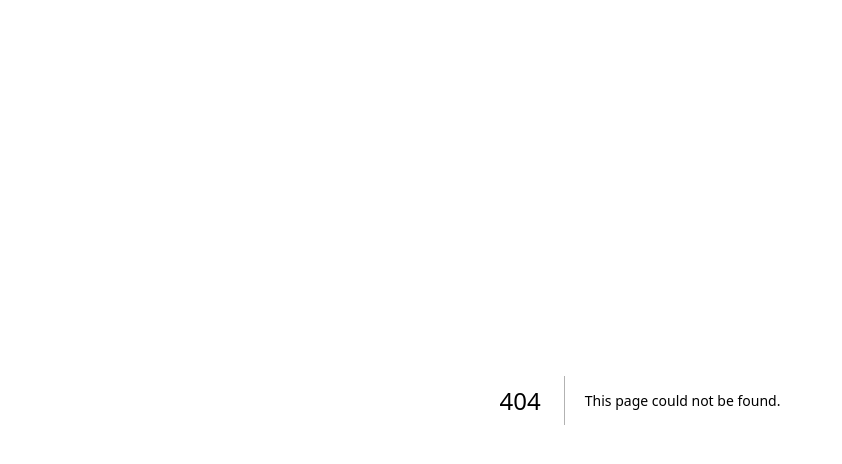
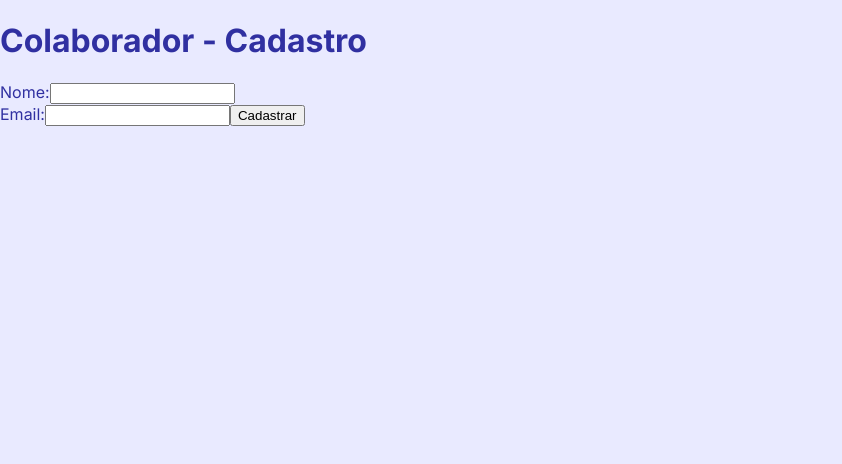
Before and after one commit to Felipe-Fagundes-LBBM/course.mvp, a Next.js app: page /admin/colaborador in a window 1280 px wide. Before the commit this address had no page. Shown: the top 464 px of the page, without its empty margins (0-842 px from the left). Built offline with nearby package versions, Linux system fonts and the light colour scheme.

Commit message:
cadastro ok

```diff
--- /dev/null
+++ b/src/app/admin/colaborador/page.tsx
@@ -0,0 +1,10 @@
+import { FormColaborador } from "@/app/ui/forms/colaborador";
+
+export default function ColaboradorPage() {
+    return (
+        <div>
+            <h1>Colaborador - Cadastro</h1>
+            <FormColaborador />
+        </div>
+    );
+}
--- a/src/app/globals.css
+++ b/src/app/globals.css
@@ -1,98 +1,22 @@
 :root {
-  --max-width: 1100px;
-  --border-radius: 12px;
-  --font-mono: ui-monospace, Menlo, Monaco, "Cascadia Mono", "Segoe UI Mono",
-    "Roboto Mono", "Oxygen Mono", "Ubuntu Monospace", "Source Code Pro",
-    "Fira Mono", "Droid Sans Mono", "Courier New", monospace;
-
-  --foreground-rgb: 0, 0, 0;
-  --background-start-rgb: 214, 219, 220;
-  --background-end-rgb: 255, 255, 255;
-
-  --primary-glow: conic-gradient(
-    from 180deg at 50% 50%,
-    #16abff33 0deg,
-    #0885ff33 55deg,
-    #54d6ff33 120deg,
-    #0071ff33 160deg,
-    transparent 360deg
-  );
-  --secondary-glow: radial-gradient(
-    rgba(255, 255, 255, 1),
-    rgba(255, 255, 255, 0)
-  );
-
-  --tile-start-rgb: 239, 245, 249;
-  --tile-end-rgb: 228, 232, 233;
-  --tile-border: conic-gradient(
-    #00000080,
-    #00000040,
-    #00000030,
-    #00000020,
-    #00000010,
-    #00000010,
-    #00000080
-  );
-
-  --callout-rgb: 238, 240, 241;
-  --callout-border-rgb: 172, 175, 176;
-  --card-rgb: 180, 185, 188;
-  --card-border-rgb: 131, 134, 135;
+  --bg: #e9eaff;
+  --bg2: #fbfaff;
+  --font: #3030a1;
+  --login-bg: #e3ecfe;
 }
 
-@media (prefers-color-scheme: dark) {
-  :root {
-    --foreground-rgb: 255, 255, 255;
-    --background-start-rgb: 0, 0, 0;
-    --background-end-rgb: 0, 0, 0;
-
-    --primary-glow: radial-gradient(rgba(1, 65, 255, 0.4), rgba(1, 65, 255, 0));
-    --secondary-glow: linear-gradient(
-      to bottom right,
-      rgba(1, 65, 255, 0),
-      rgba(1, 65, 255, 0),
-      rgba(1, 65, 255, 0.3)
-    );
-
-    --tile-start-rgb: 2, 13, 46;
-    --tile-end-rgb: 2, 5, 19;
-    --tile-border: conic-gradient(
-      #ffffff80,
-      #ffffff40,
-      #ffffff30,
-      #ffffff20,
-      #ffffff10,
-      #ffffff10,
-      #ffffff80
-    );
-
-    --callout-rgb: 20, 20, 20;
-    --callout-border-rgb: 108, 108, 108;
-    --card-rgb: 100, 100, 100;
-    --card-border-rgb: 200, 200, 200;
-  }
-}
-
-* {
-  box-sizing: border-box;
-  padding: 0;
-  margin: 0;
-}
-
-html,
-body {
-  max-width: 100vw;
-  overflow-x: hidden;
+html {
+  display: flex;
 }
 
 body {
-  color: rgb(var(--foreground-rgb));
-  background: linear-gradient(
-      to bottom,
-      transparent,
-      rgb(var(--background-end-rgb))
-    )
-    rgb(var(--background-start-rgb));
+  font-family: Arial, sans-serif;
+  background-color: var(--bg);
+  display: flex;
+  flex-direction: column;
+  margin: 0;
+  width: 100%;
+  color: var(--font);
 }
 
 a {
@@ -100,8 +24,16 @@ a {
   text-decoration: none;
 }
 
-@media (prefers-color-scheme: dark) {
-  html {
-    color-scheme: dark;
-  }
+header {
+  background-color: var(--bg2);
+  color: var(--font);
+  padding-top: 50px;
+  padding-bottom: 25px;
+  text-align: center;
+  border-bottom: #bec9f2 2px solid;
+  width: 100%;
 }
+
+.Typography {
+  color: var(--font);
+}
--- /dev/null
+++ b/src/app/ui/forms/colaborador.jsx
@@ -0,0 +1,19 @@
+export function FormColaborador() {
+    return (
+        <form>
+            <div>
+                <label>
+                    Nome:
+                    <input type="text" name="nome" />
+                </label>
+            </div>
+            <div>
+                <label>
+                    Email:
+                    <input type="email" name="email" />
+                </label>
+                <button type="submit">Cadastrar</button>
+            </div>
+        </form>
+    );
+}
```
Also changed, not shown: src/app/page.tsx (+1 -88 lines).
